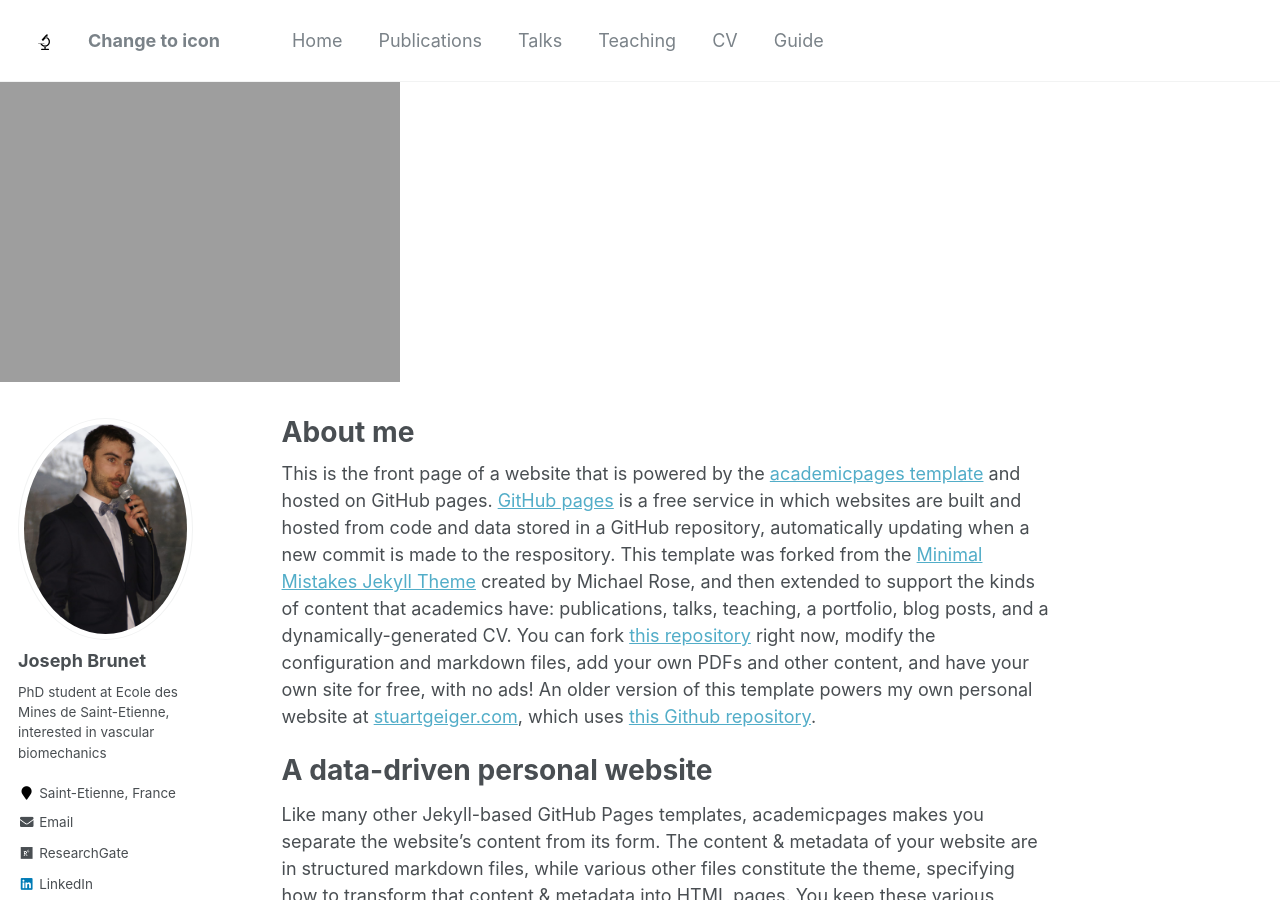
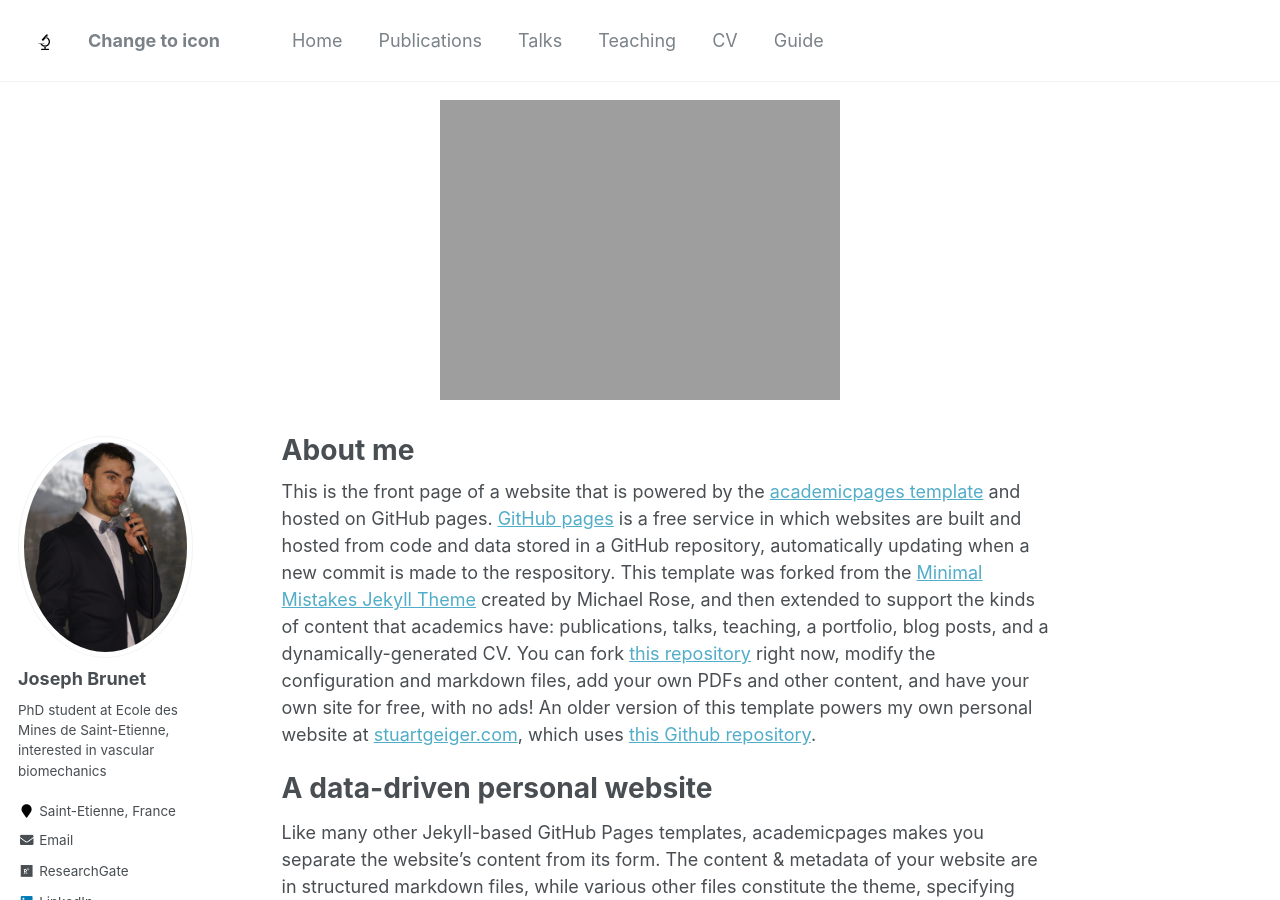
Before and after one commit to JosephBrunet/JosephBrunet.github.io, a Jekyll site: the page built from _pages/about.md, in a window 1280 px wide and 900 px high. Built offline with Jekyll 4.4.1, drawn with Linux system fonts in a browser that asks for light colours.

Commit message:
Update default.html

```diff
--- a/_layouts/default.html
+++ b/_layouts/default.html
@@ -15,7 +15,7 @@ layout: compress
 
     {% include browser-upgrade.html %}
     {% include masthead.html %}
-    <img src="{{ domain }}/images/landscape.png" alt="Landscape" class="center">
+    <p style="text-align:center;"><img src="{{ domain }}/images/landscape.png" alt="Landscape"></p>
 
     {{ content }}
 
```
